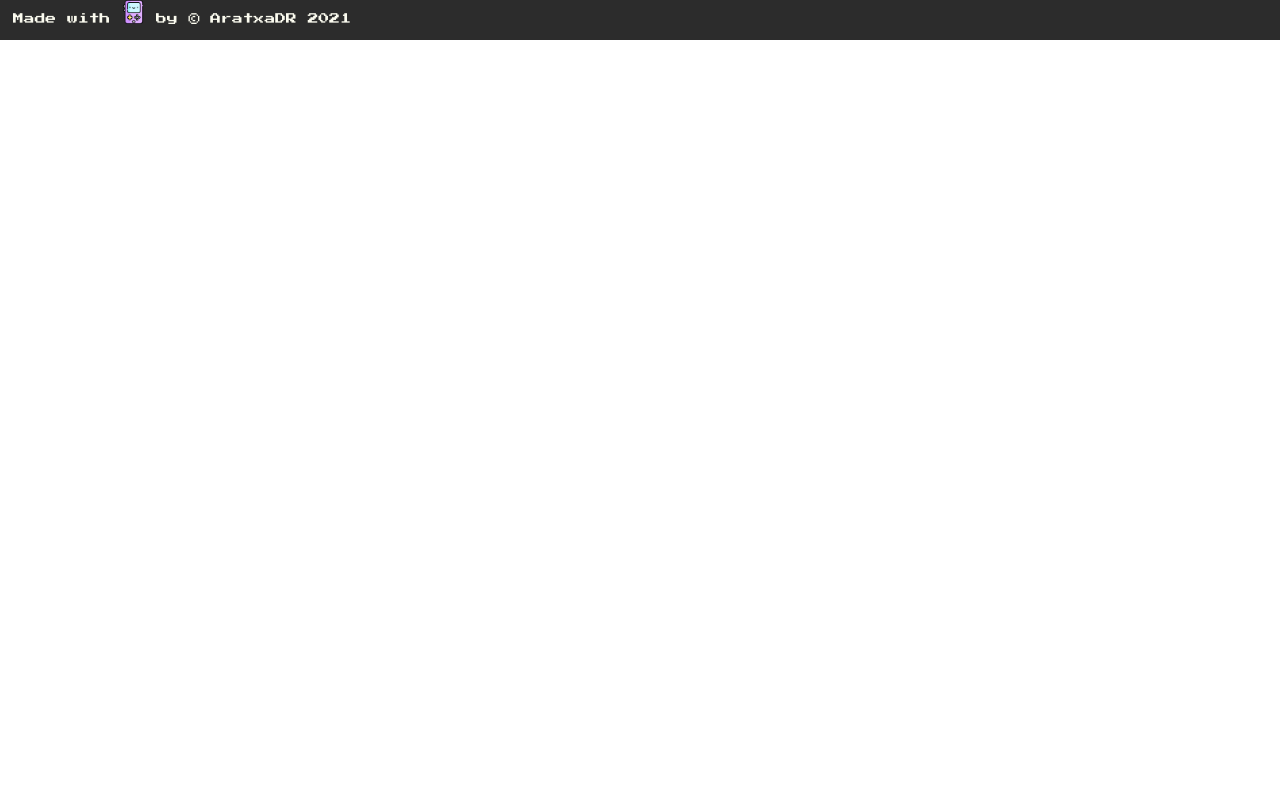
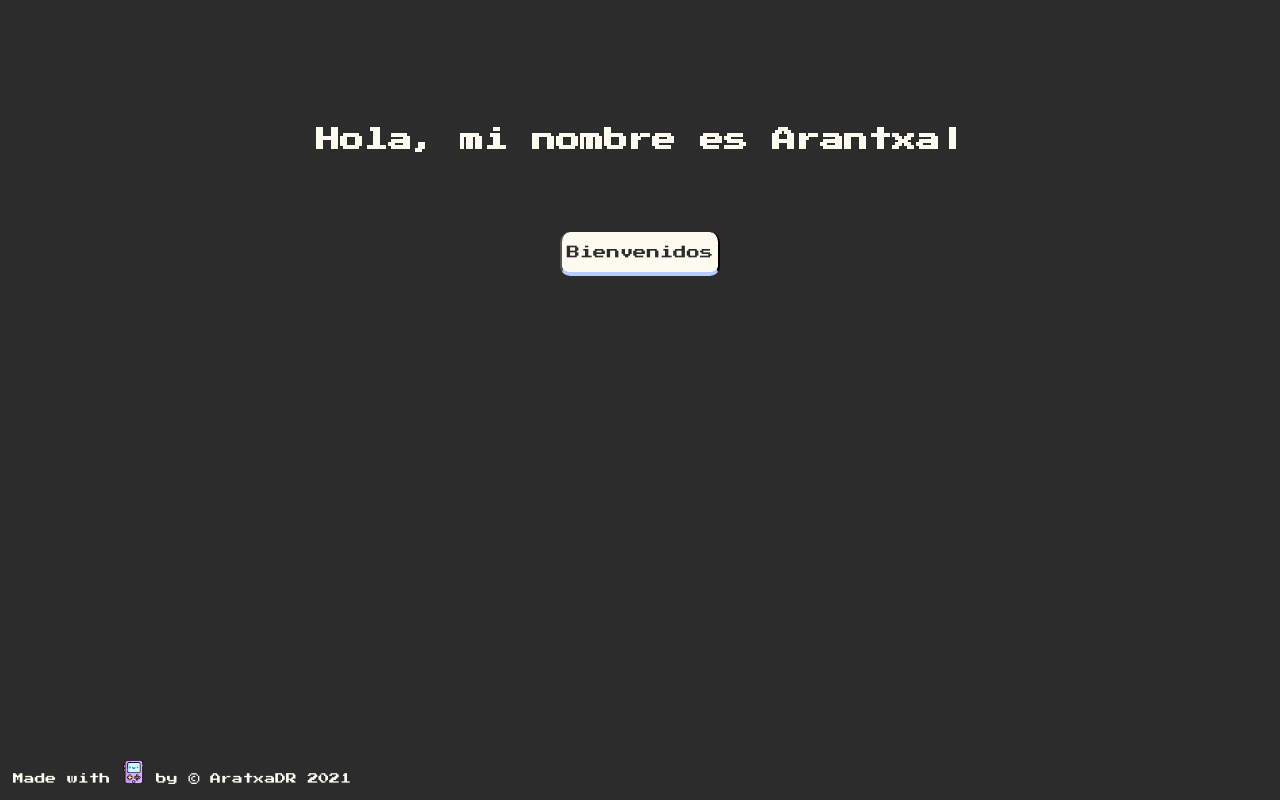
Before and after one commit to ArantxaDR/Portfolio, a React (Create React App) app: page / in a window 1280 px wide. Built offline with nearby package versions, Linux system fonts and the light colour scheme; a web font is replaced by a local one.

Commit message:
remove switch

```diff
--- a/src/App.tsx
+++ b/src/App.tsx
@@ -1,6 +1,6 @@
 import "./styles/_App.scss";
-import { Route, Switch } from "react-router-dom";
-// import Landing from "./components/Landing/Landing";
+import { Route } from "react-router-dom";
+import Landing from "./components/Landing/Landing";
 import Aboutme from "./components/AboutMe/Aboutme";
 import Contact from "./components/Contact/Contact";
 import Projects from "./components/Projects/Projects";
@@ -9,14 +9,14 @@ import Footer from "./components/Footer/Footer";
 function App() {
   return (
     <>
-      {/* <Landing /> */}
-      <Switch>
-        {/* <Route exact path="/" component={Landing} /> */}
+      <main>
+        <Route exact path="/" component={Landing} />
         <Route exact path="/aboutme" component={Aboutme} />
         <Route path="/contact" component={Contact} />
         <Route path="/projects" component={Projects} />
-      </Switch>
-      <Footer />
+
+        <Footer />
+      </main>
     </>
   );
 }
--- a/src/components/AboutMe/Aboutme.tsx
+++ b/src/components/AboutMe/Aboutme.tsx
@@ -1,12 +1,11 @@
 import { Link } from "react-router-dom";
 import "./_aboutme.scss";
-
 import Arantxa from "../../assets/Arantxa.jpg";
 
 const Aboutme = () => {
   return (
     <div className="aboutme-wrapper">
-      <main className="gameboy">
+      <section className="gameboy">
         <p className="power"></p>
         <div className="screen-container">
           <div className="screen">
@@ -54,7 +53,7 @@ const Aboutme = () => {
           <div className="speakers-3"></div>
           <div className="speakers-4"></div>
         </div>
-      </main>
+      </section>
     </div>
   );
 };
--- a/src/components/Landing/Landing.tsx
+++ b/src/components/Landing/Landing.tsx
@@ -1,5 +1,7 @@
 import { useEffect, useState } from "react";
+
 import LandingButton from "../Buttons/landingBtn/LandingButton";
+
 import "./_landing.scss";
 
 const phrases = [
```
